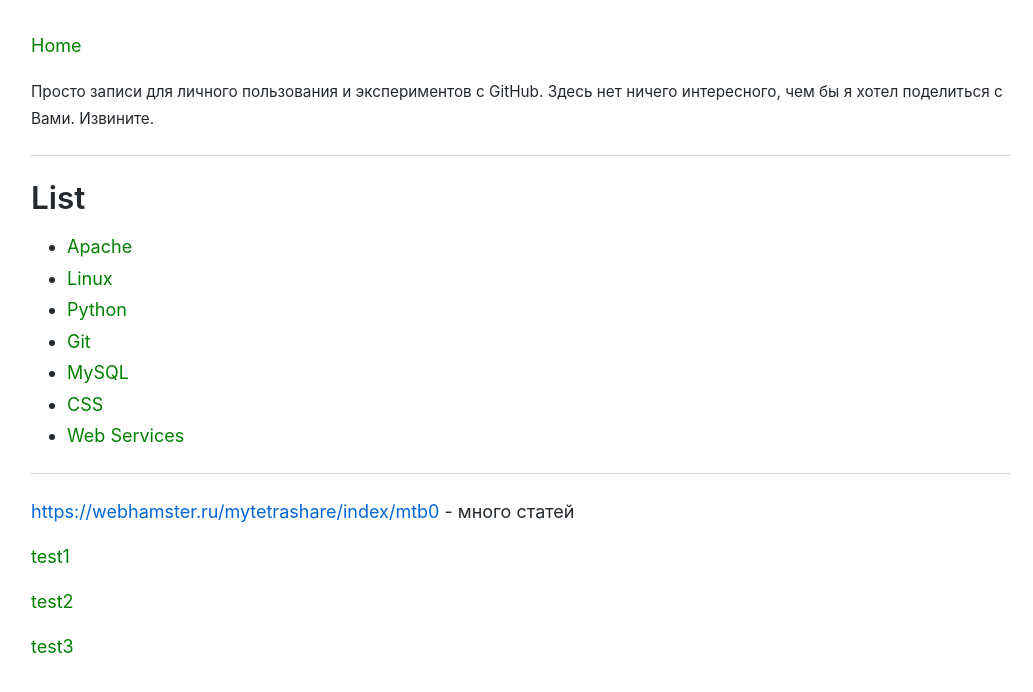
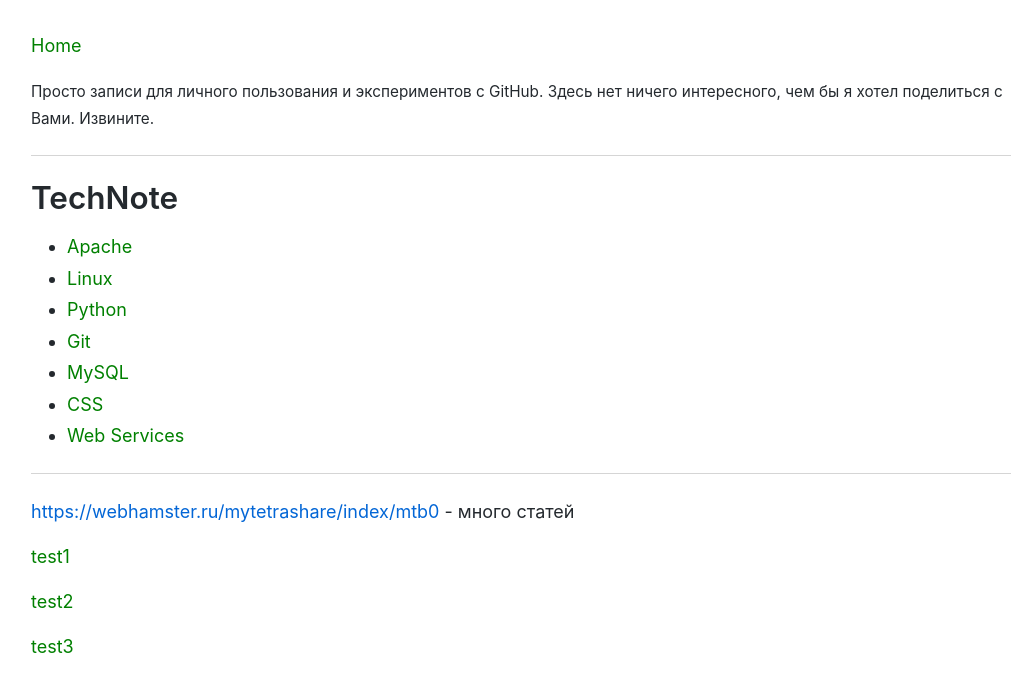
Before and after one commit to olexsyn/ITNote, a Jekyll site: the page built from index.md, in a window 1280 px wide. Shown: the top 692 px of the page, without its empty margins (119-1152 px from the left). Built offline with Jekyll 4.4.1, drawn with Linux system fonts in a browser that asks for light colours; our own code applies the rules of GitHub Pages for plain Markdown files.

Commit message:
Update index.md

```diff
--- a/index.md
+++ b/index.md
@@ -1,6 +1,6 @@
 <small>Просто записи для личного пользования и экспериментов с GitHub. Здесь нет ничего интересного, чем бы я хотел поделиться с Вами. Извините.</small>
 
-## List
+## TechNote
 
 * [Apache](apache)
 * [Linux](linux)
```
